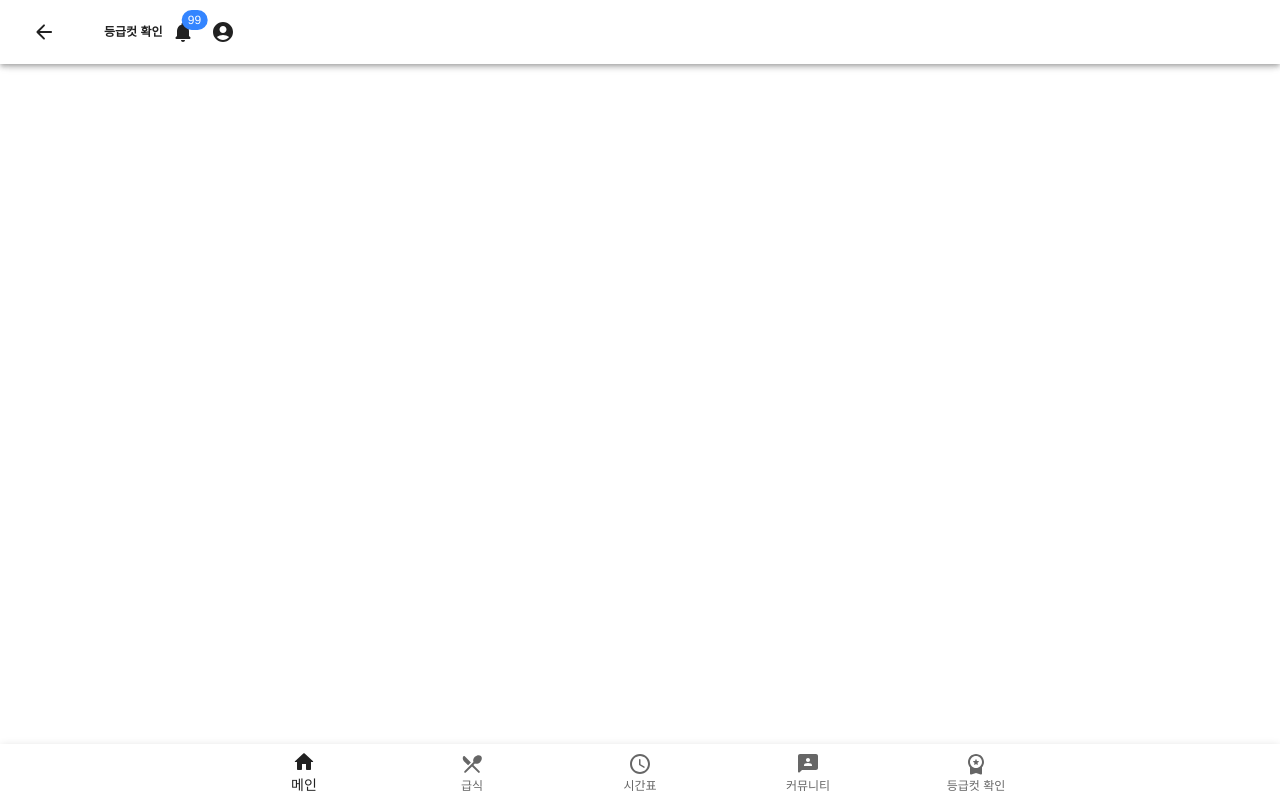
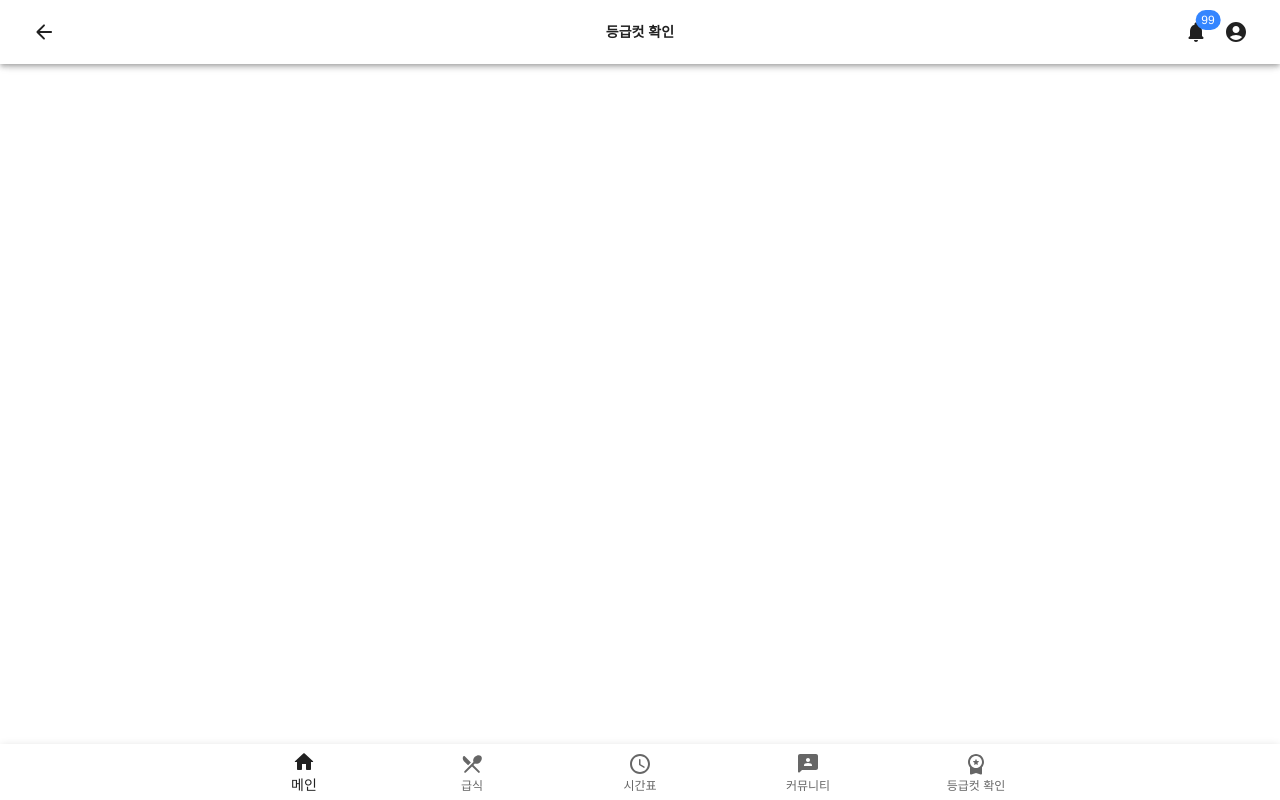
Before and after one commit to schoolzone06/schoolzone_frontend, a Next.js app: page /grade-cut in a window 1280 px wide. Built offline with nearby package versions, Linux system fonts and the light colour scheme; a web font is replaced by a local one.

Commit message:
style: 헤더 텍스트 중앙정렬

```diff
--- a/src/components/Header/variants.tsx
+++ b/src/components/Header/variants.tsx
@@ -42,7 +42,12 @@ const VariantTwo = ({ text }: { text: string }) => {
       <IconButton color="inherit" sx={{ mr: "40px" }}>
         <ArrowBackRounded />
       </IconButton>
-      <Typography variant="subtitle3">{text}</Typography>
+      <Typography
+        variant="subtitle2"
+        sx={{ flex: "1 0 0", textAlign: "center" }}
+      >
+        {text}
+      </Typography>
       <Box>
         <IconButton color="inherit">
           <Badge badgeContent={99} color="secondary">
```
